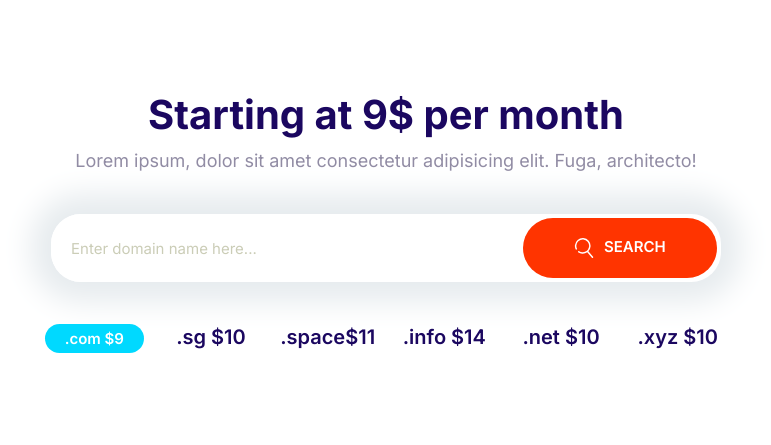
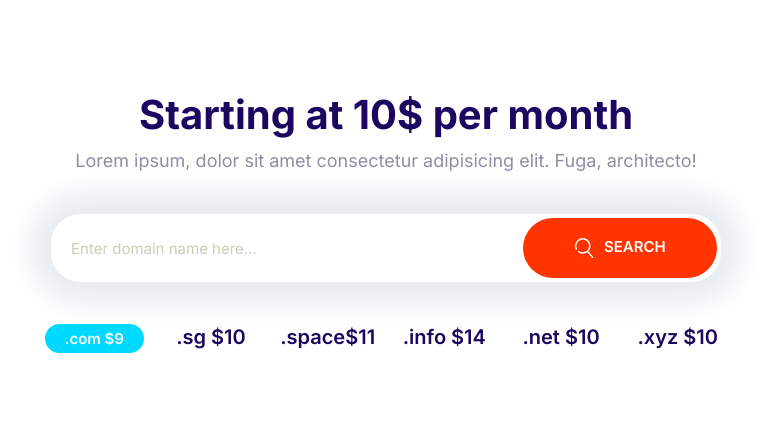
Before and after one commit to Vitalikmy/my-first-webpage, a website built with Parcel: page playground.html in a window 1280 px wide. Shown: the whole page, without its empty margins (254-1025 px from the left). Built offline with nearby package versions, Linux system fonts and the light colour scheme.

Commit message:
Update the price from 9$ to 10$.

```diff
--- a/playground.html
+++ b/playground.html
@@ -17,7 +17,7 @@
   <body>
     <section class="block container block-domain">
       <header class="block__header">
-        <h2>Starting at 9$ per month</h2>
+        <h2>Starting at 10$ per month</h2>
         Lorem ipsum, dolor sit amet consectetur adipisicing elit. Fuga,
         architecto!
       </header>
```
